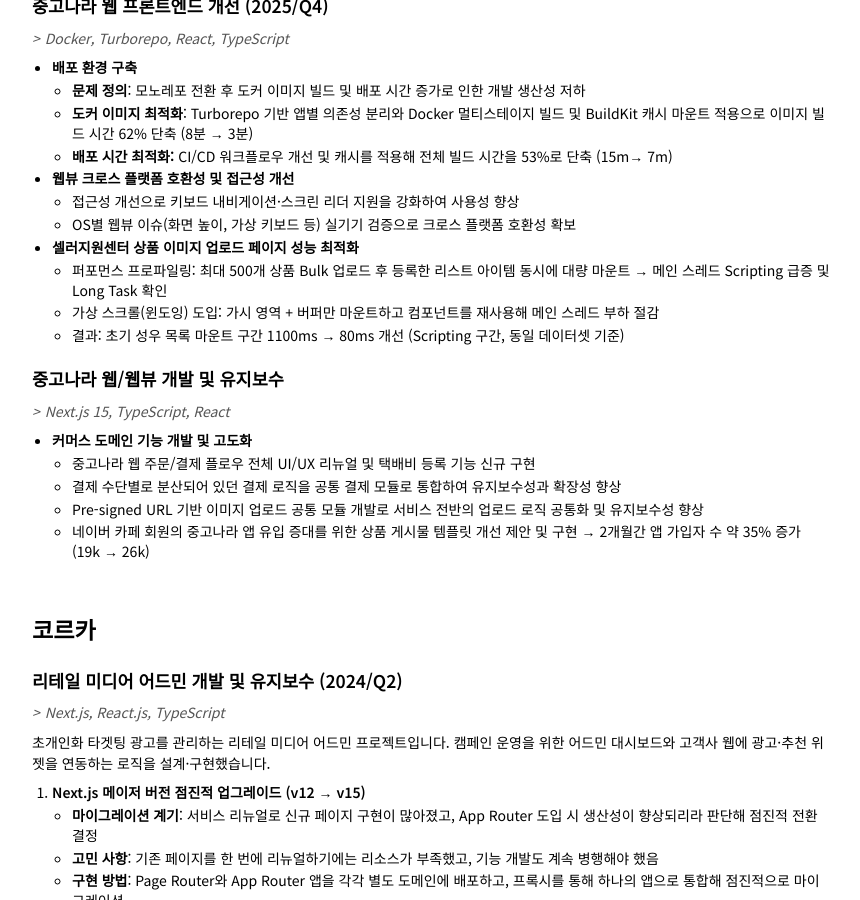
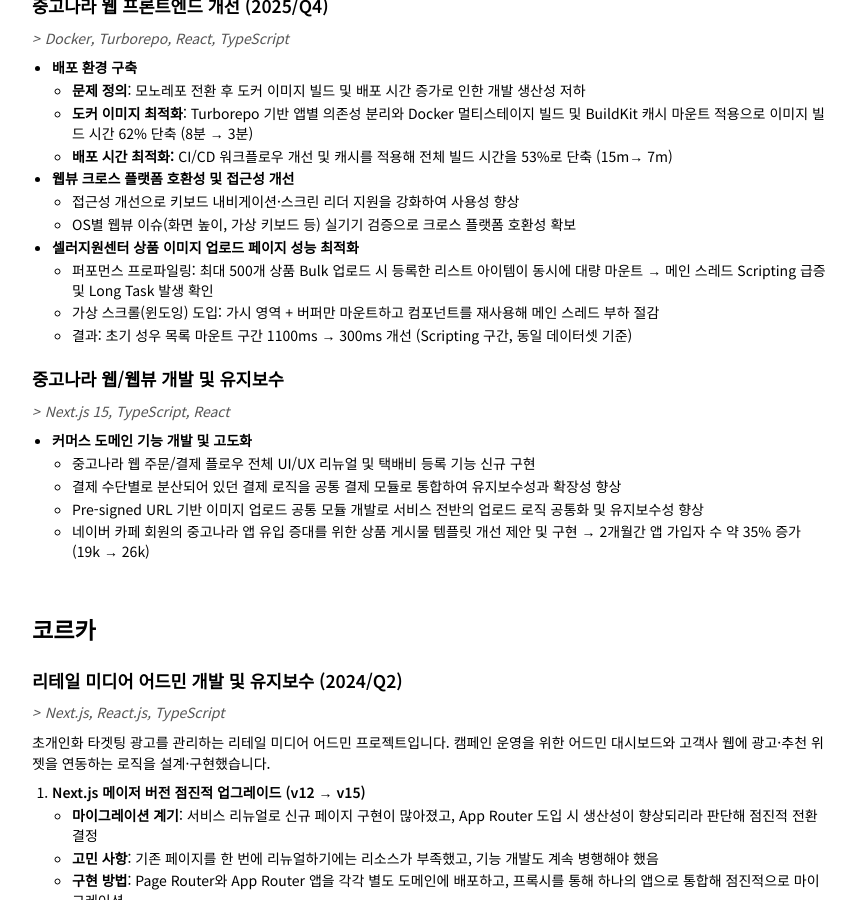
Before and after one commit to ghost-redo/ghost-redo.github.io, a Jekyll site: the page built from resume.md, in a window 1280 px wide and 900 px high, scrolled down 1708 px. Shown: the whole window, without its empty margins (209-1069 px from the left). Built offline with Jekyll 4.4.1, drawn with Linux system fonts in a browser that asks for light colours; some web fonts are replaced.

Commit message:
Update resume.md

```diff
--- a/resume.md
+++ b/resume.md
@@ -99,9 +99,9 @@ AI 기반 B2B SaaS 광고/추천 솔루션 초기 스타트업
   - 접근성 개선으로 키보드 내비게이션·스크린 리더 지원을 강화하여 사용성 향상
   - OS별 웹뷰 이슈(화면 높이, 가상 키보드 등) 실기기 검증으로 크로스 플랫폼 호환성 확보
 - **셀러지원센터 상품 이미지 업로드 페이지 성능 최적화**
-  - 퍼포먼스 프로파일링: 최대 500개 상품 Bulk 업로드 후 등록한 리스트 아이템 동시에 대량 마운트 → 메인 스레드 Scripting 급증 및 Long Task 확인
+  - 퍼포먼스 프로파일링: 최대 500개 상품 Bulk 업로드 시 등록한 리스트 아이템이 동시에 대량 마운트 → 메인 스레드 Scripting 급증 및 Long Task 발생 확인
   - 가상 스크롤(윈도잉) 도입: 가시 영역 + 버퍼만 마운트하고 컴포넌트를 재사용해 메인 스레드 부하 절감
-  - 결과: 초기 성우 목록 마운트 구간 1100ms → 80ms 개선 (Scripting 구간, 동일 데이터셋 기준)
+  - 결과: 초기 성우 목록 마운트 구간 1100ms → 300ms 개선 (Scripting 구간, 동일 데이터셋 기준)
 
 ### 중고나라 웹/웹뷰 개발 및 유지보수
 
```
